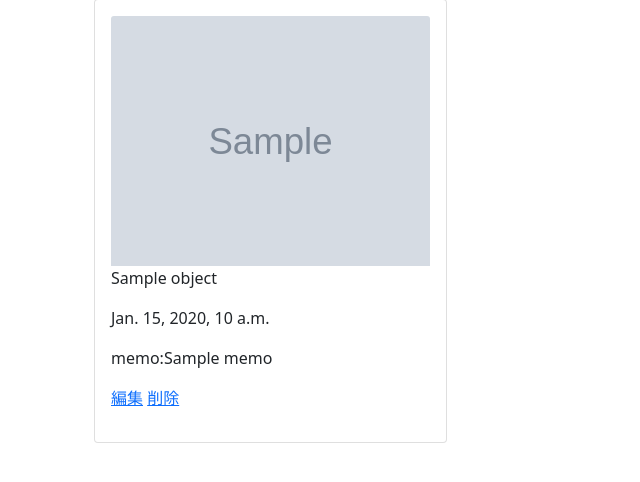
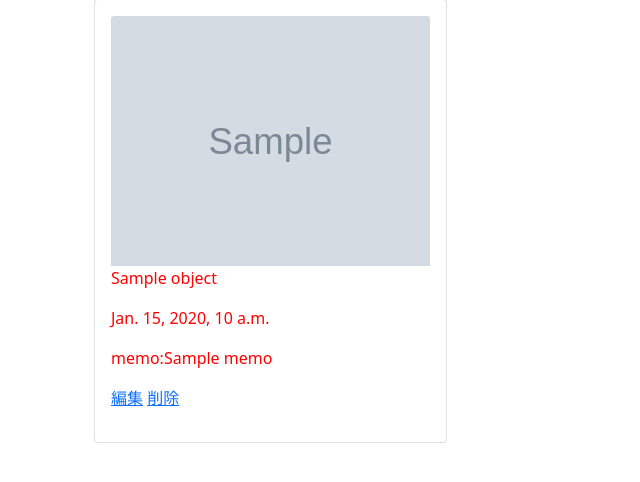
Before and after one commit to pokopok/Atsumecho, a Django app: template templates/goshuin_books/book.html in a window 1280 px wide. Shown: the part 113-595 px from the top of the page, without its empty margins (0-640 px from the left). Run offline with Django 4.2, Linux system fonts and the light colour scheme; the template is opened without the code that fills it: most values are stand-ins (such as "Sample title", 1, 10 or a date in 2020); grey boxes marked "Sample" are stand-in pictures.

Commit message:
setting static

```diff
--- a/project/settings.py
+++ b/project/settings.py
@@ -5,6 +5,7 @@ import os
 # Build paths inside the project like this: BASE_DIR / 'subdir'.
 BASE_DIR = Path(__file__).resolve().parent.parent
 TEMPLATE_DIR = os.path.join(BASE_DIR, 'templates')
+STATIC_DIR = os.path.join(BASE_DIR, 'static')
 
 # Quick-start development settings - unsuitable for production
 # See https://docs.djangoproject.com/en/4.0/howto/deployment/checklist/
@@ -103,6 +104,7 @@ USE_TZ = True
 # https://docs.djangoproject.com/en/4.0/howto/static-files/
 
 STATIC_URL = 'static/'
+STATICFILES_DIRS = ([STATIC_DIR,])
 
 # Default primary key field type
 # https://docs.djangoproject.com/en/4.0/ref/settings/#default-auto-field
--- /dev/null
+++ b/static/css/base.css
@@ -0,0 +1,3 @@
+p{
+    color: red;
+}
--- a/templates/base.html
+++ b/templates/base.html
@@ -1,8 +1,11 @@
+{% load static %}
 <!DOCTYPE html>
 <html lang="ja">
   <head>
     <meta charset="utf-8">
     <link href="https://cdn.jsdelivr.net/npm/bootstrap@5.0.2/dist/css/bootstrap.min.css" rel="stylesheet" integrity="sha384-EVSTQN3/azprG1Anm3QDgpJLIm9Nao0Yz1ztcQTwFspd3yD65VohhpuuCOmLASjC" crossorigin="anonymous">
+    <link href="{% static 'css/base.css' %}" rel="stylesheet">
+    <title>なんでもご朱印帳</title>
   </head>
 
   <body>
```
